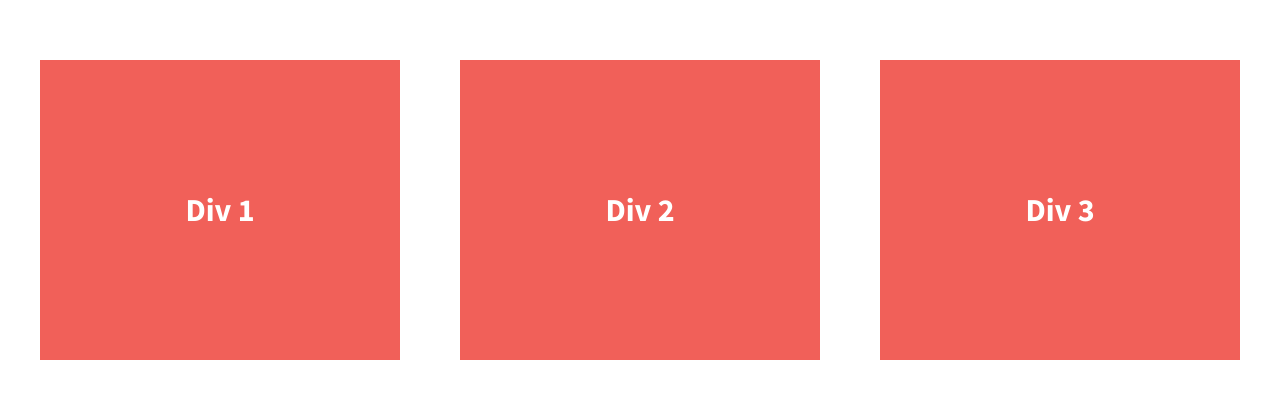
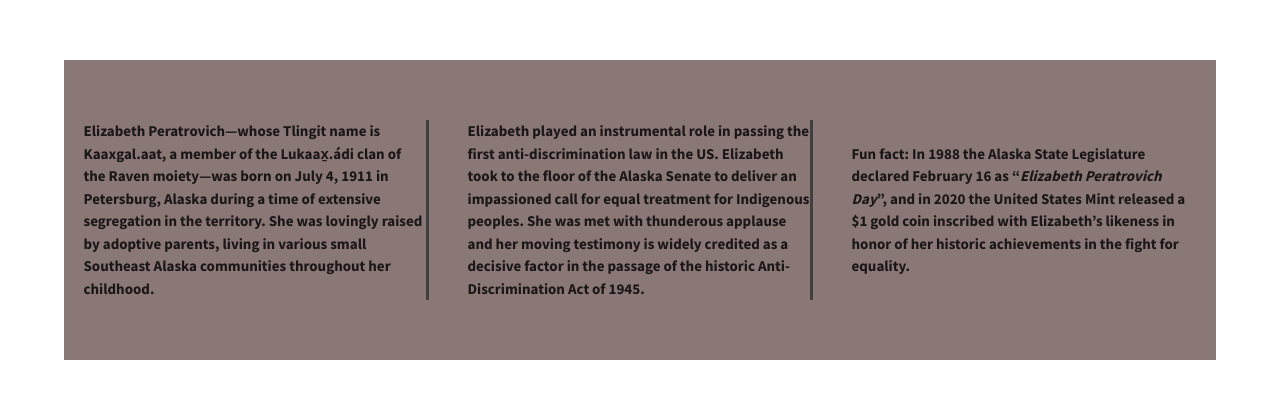
Before and after one commit to amyspencerproject/flexgrid-starter, a plain HTML site: page index.html in a window 1280 px wide. Shown: the part 230-628 px from the top of the page. Drawn offline with nearby package versions, Linux system fonts and the light colour scheme.

Commit message:
Added text, changed color-scheme and element alignment

```diff
--- a/css/main.css
+++ b/css/main.css
@@ -112,23 +112,39 @@ body {
   /*add display:flex and set justify-content to space-between*/
   font-weight: 700;
   display: flex;
-  justify-content: space-between;
+  justify-content: center;
   height: 100%;
   align-items: center;
+
 }
 
 .div-1, .div-2, .div-3 {
   /*give the divs a width of 30%, add display:flex, set justify-content and align-items to center*/
-  color: #fff;
+  color: rgb(27, 23, 23);
   line-height: 1.5em;
-  font-size: 1.6em;
-  background-color: #f16059;
+  font-family: 'Source Sans Pro', sans-serif;
+  font-size: 0.75em;
+  background-color: #8a7877;
   height: 300px;
   width: 30%;
+  padding: 0 1%;
   display: flex;
   justify-content: center;
   align-items: center;
+  flex-flow: row wrap;
 }
+
+
+.div-1 p, .div-2 p {
+    border-right: solid #404040
+}
+
+.div-1 p, .div-2 p, .div-3 p {
+    margin: 0 0.5em;
+}
+
+
+
 
 
 
--- a/index.html
+++ b/index.html
@@ -23,13 +23,13 @@
 
         <section class="wrapper">
             <div class="div-1">
-                Div 1
+                <p>Elizabeth Peratrovich—whose Tlingit name is Kaaxgal.aat, a member of the Lukaax̱.ádi clan of the Raven moiety—was born on July 4, 1911 in Petersburg, Alaska during a time of extensive segregation in the territory. She was lovingly raised by adoptive parents, living in various small Southeast Alaska communities throughout her childhood.</p>
             </div>
             <div class="div-2">
-                Div 2
+                <p>Elizabeth played an instrumental role in passing the first anti-discrimination law in the US. Elizabeth took to the floor of the Alaska Senate to deliver an impassioned call for equal treatment for Indigenous peoples. She was met with thunderous applause and her moving testimony is widely credited as a decisive factor in the passage of the historic Anti-Discrimination Act of 1945.</p>
             </div>
             <div class="div-3">
-                Div 3
+                <p>Fun fact:  In 1988 the Alaska State Legislature declared February 16 as “<em>Elizabeth Peratrovich Day</em>”, and in 2020 the United States Mint released a $1 gold coin inscribed with Elizabeth’s likeness in honor of her historic achievements in the fight for equality. </p>
             </div>
         </section>
 
```
